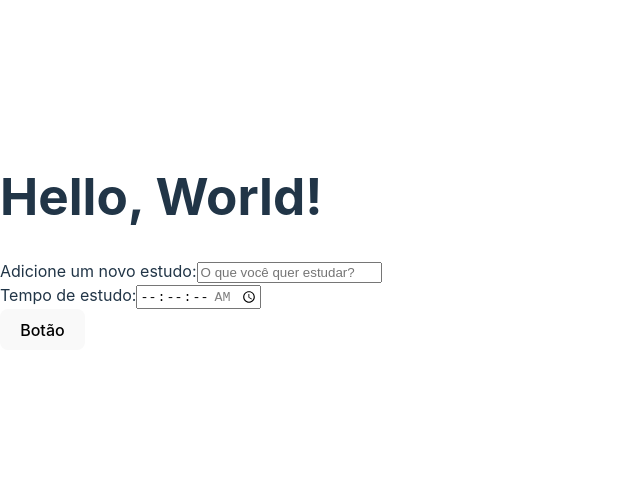
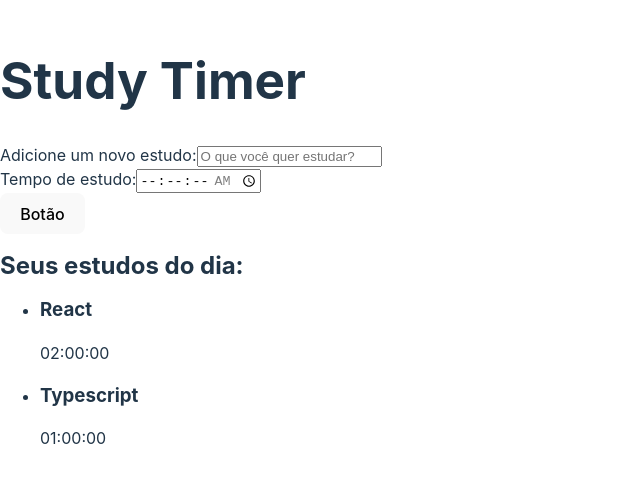
Before and after one commit to Levieber/study-timer, a React (Vite) app: page / in a window 1280 px wide. Shown: the part 158-640 px from the top of the page, without its empty margins (0-640 px from the left). Built offline with nearby package versions, Linux system fonts and the light colour scheme.

Commit message:
feat: List of Tasks Component created

```diff
--- a/src/App.tsx
+++ b/src/App.tsx
@@ -1,11 +1,12 @@
-import Button from "./components/Button";
 import Form from "./components/Form";
+import List from "./components/List";
 
 export default function App() {
   return (
     <div className="App">
-      <h1>Hello, World!</h1>
+      <h1>Study Timer</h1>
       <Form />
+      <List />
     </div>
   );
 }
--- /dev/null
+++ b/src/components/List/index.tsx
@@ -0,0 +1,17 @@
+export default function List() {
+  return (
+    <aside>
+      <h2>Seus estudos do dia:</h2>
+      <ul>
+        <li>
+          <h3>React</h3>
+          <span>02:00:00</span>
+        </li>
+        <li>
+          <h3>Typescript</h3>
+          <span>01:00:00</span>
+        </li>
+      </ul>
+    </aside>
+  );
+}
```
